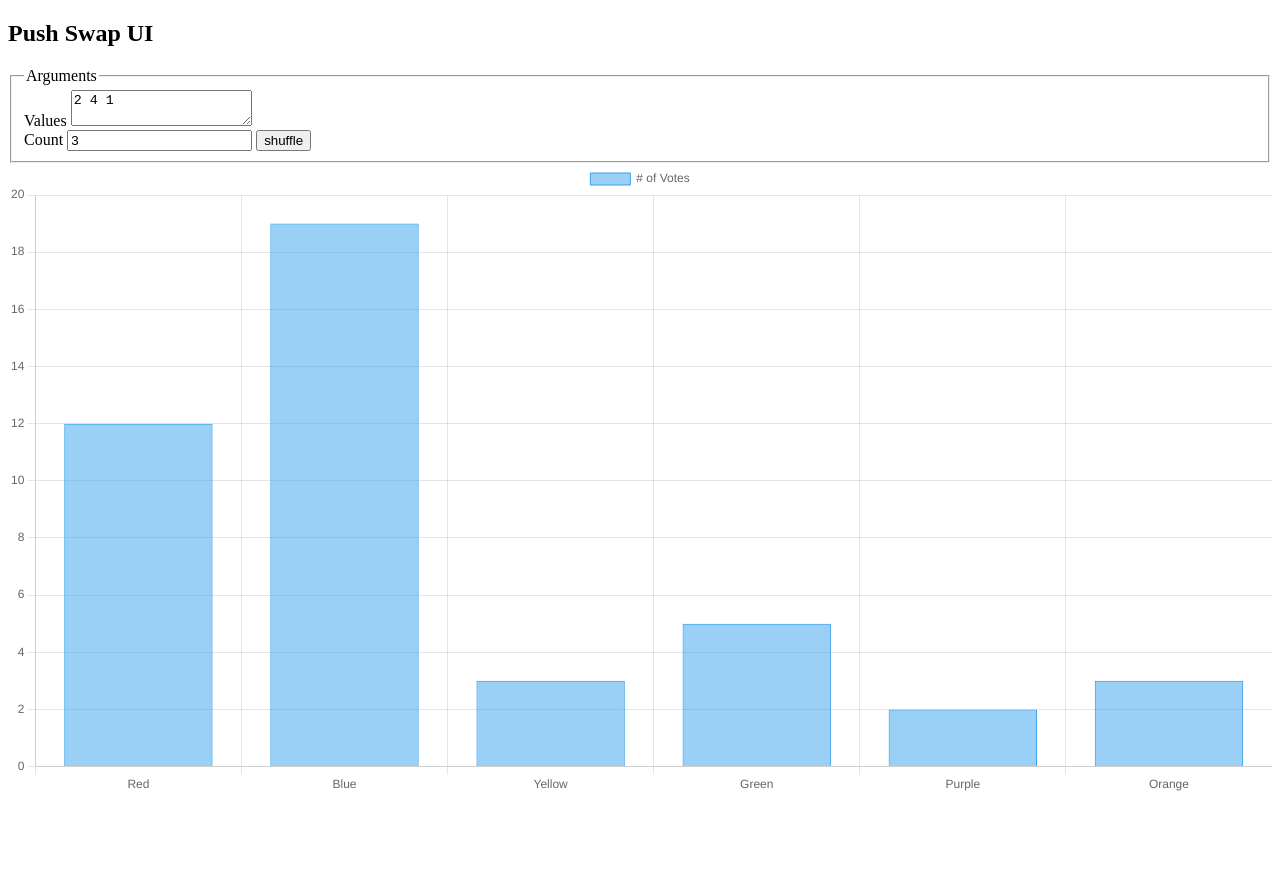
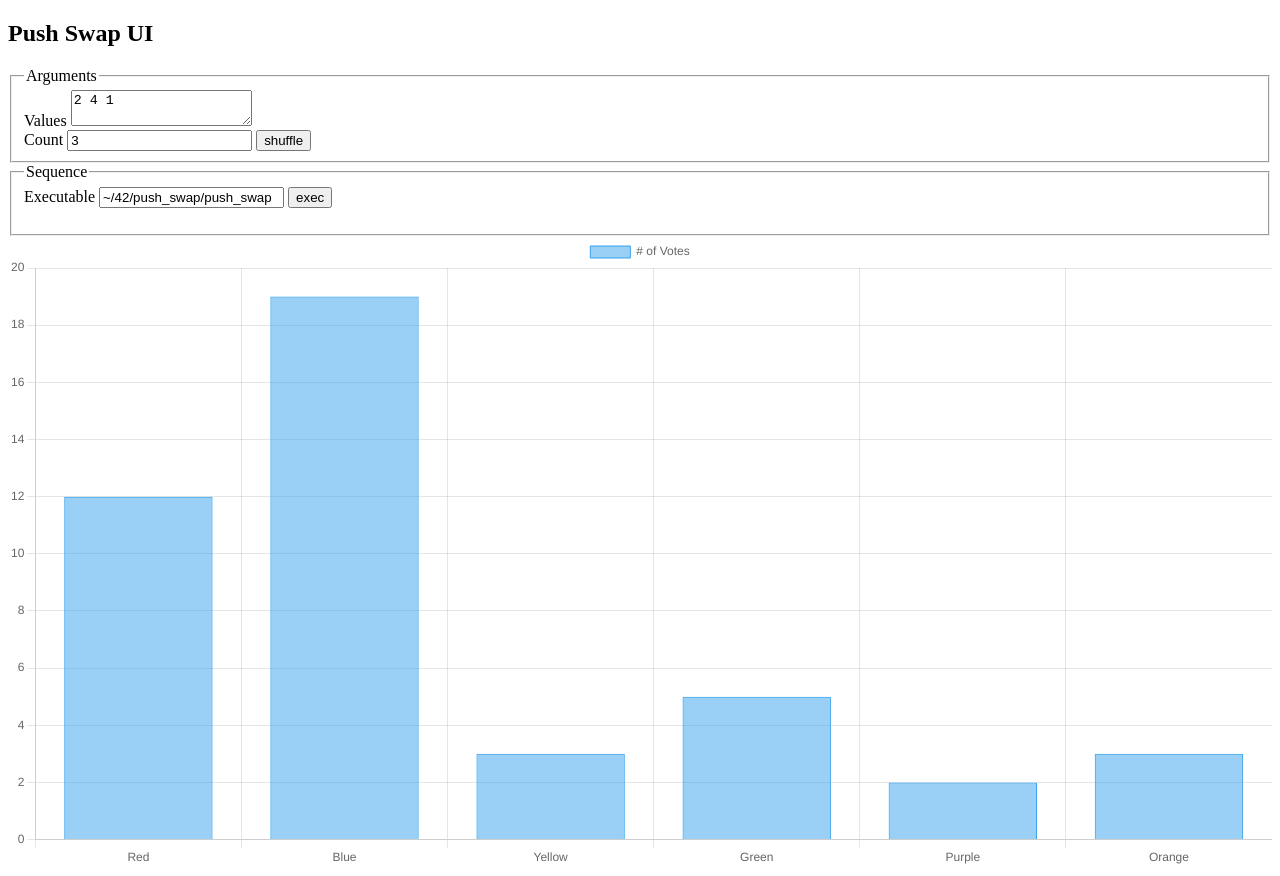
Before and after one commit to peufo/push_swap_ui, a SvelteKit app: page / in a window 1280 px wide. Before the commit the page ends 803 px from the top, so only its background shows below. Built offline with nearby package versions, Linux system fonts and the light colour scheme.

Commit message:
import sequence from exec

```diff
--- a/package.json
+++ b/package.json
@@ -23,6 +23,7 @@
 		"vite": "^5.0.3"
 	},
 	"dependencies": {
-		"chart.js": "^4.4.6"
+		"chart.js": "^4.4.6",
+		"zod": "^3.23.8"
 	}
 }
--- a/src/routes/+page.svelte
+++ b/src/routes/+page.svelte
@@ -1,12 +1,19 @@
 <script lang="ts">
   import GraphScore from './GraphScore.svelte'
   import Arguments from './Arguments.svelte'
+  import Sequence from './Sequence.svelte'
 
   let values = $state<number[]>([2, 4, 1])
+  let sequence = $state<string[]>([])
 </script>
 
-<div class="max-w-2xl mx-auto flex flex-col gap-4 p-4">
-  <h2 class="text-2xl text-indigo-600">Push Swap UI</h2>
-  <Arguments bind:values />
-  <GraphScore />
+<h2 class="p-4 text-2xl text-indigo-600">Push Swap UI</h2>
+<div class="flex gap-4 p-4">
+  <aside class="max-w-sm min-w-80 flex flex-col gap-4">
+    <Arguments bind:values />
+    <Sequence {values} bind:sequence />
+  </aside>
+  <main class="grow">
+    <GraphScore />
+  </main>
 </div>
--- /dev/null
+++ b/src/routes/+server.ts
@@ -0,0 +1,16 @@
+import { promisify } from 'node:util'
+import child_process from 'node:child_process'
+import zod from 'zod'
+const exec = promisify(child_process.exec)
+
+export const POST = async ({ request }) => {
+  const json = await request.json()
+  const { exe, values } = zod
+    .object({
+      exe: zod.string(),
+      values: zod.array(zod.number()),
+    })
+    .parse(json)
+  const res = await exec(`${exe} ${values.join(' ')}`)
+  return new Response(res.stdout)
+}
--- a/src/routes/Arguments.svelte
+++ b/src/routes/Arguments.svelte
@@ -33,7 +33,7 @@
   })
 </script>
 
-<fieldset class="border rounded px-8 py-4 flex flex-col gap-2">
+<fieldset class="border rounded p-4 flex flex-col gap-2">
   <legend>Arguments</legend>
   <label class="block">
     <span class="label-text">Values</span>
@@ -49,11 +49,11 @@
     {/if}
   </label>
   <div class="flex gap-2 items-end">
-    <label class="block">
+    <label class="block w-full">
       <span class="label-text block">Count</span>
       <input
         type="number"
-        class="input input-bordered"
+        class="input input-bordered w-full"
         bind:value={count}
         min="2"
       />
--- a/src/routes/Sequence.svelte
+++ b/src/routes/Sequence.svelte
@@ -1,2 +1,52 @@
 <script lang="ts">
+  import { type Sequence, sequenceShema } from './move'
+
+  let exe = $state('~/42/push_swap/push_swap')
+  let {
+    values,
+    sequence = $bindable(),
+  }: { values: number[]; sequence: Sequence } = $props()
+
+  let output = $state('')
+  let isValidOutput = $state(true)
+
+  async function exec() {
+    sequence = []
+    output = await fetch('/', {
+      method: 'POST',
+      body: JSON.stringify({ exe, values }),
+    }).then((r) => r.text())
+    const res = sequenceShema.safeParse(output.split('\n').filter(Boolean))
+    if (res.success) {
+      isValidOutput = true
+      sequence = res.data
+    } else {
+      console.log(res.error)
+      isValidOutput = false
+      sequence = []
+    }
+  }
+
+  $inspect(output)
 </script>
+
+<fieldset class="border rounded p-4 flex flex-col gap-2">
+  <legend>Sequence</legend>
+  <div class="flex gap-2 items-end">
+    <label class="block w-full">
+      <span class="label-text">Executable</span>
+      <input type="text" bind:value={exe} class="input input-bordered w-full" />
+    </label>
+    <button class="btn" onclick={exec}>exec</button>
+  </div>
+  <ul class="flex gap-1 flex-wrap">
+    {#each sequence as move}
+      <li class="border px-2 rounded">{move.toUpperCase()}</li>
+    {/each}
+  </ul>
+  {#if !isValidOutput}
+    <span class="label-text">Output invalid</span>
+    <pre
+      class="border rounded p-2 text-sm max-h-80 overflow-scroll">{output}</pre>
+  {/if}
+</fieldset>
--- /dev/null
+++ b/src/routes/move.ts
@@ -0,0 +1,48 @@
+import zod from 'zod'
+
+export type Move =
+  | 'sa'
+  | 'sb'
+  | 'ss'
+  | 'pa'
+  | 'pb'
+  | 'ra'
+  | 'rb'
+  | 'rr'
+  | 'rra'
+  | 'rrb'
+  | 'rrr'
+
+export const moveShema = zod.enum([
+  'sa',
+  'sb',
+  'ss',
+  'pa',
+  'pb',
+  'ra',
+  'rb',
+  'rr',
+  'rra',
+  'rrb',
+  'rrr',
+])
+export type Sequence = Move[]
+export const sequenceShema = zod.array(moveShema)
+
+type State = {
+  values: number[]
+}
+
+export const moves = {
+  sa: () => {},
+  sb: () => {},
+  ss: () => {},
+  pa: () => {},
+  pb: () => {},
+  ra: () => {},
+  rb: () => {},
+  rr: () => {},
+  rra: () => {},
+  rrb: () => {},
+  rrr: () => {},
+} satisfies Record<Move, (state: State) => void>
```
Also changed, not shown: 1 other file (tests, documents, lock files or other folders).
